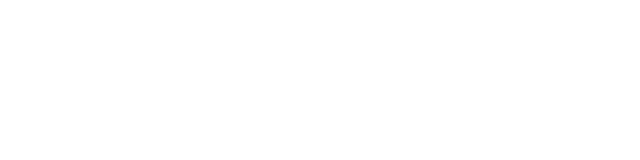
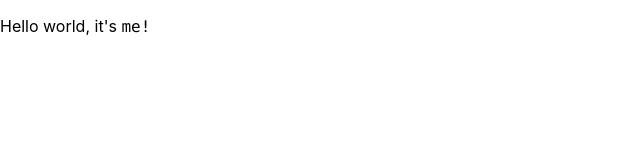
Before and after one commit to emilybowersox/react-movie-application, a React (Create React App) app: page / in a window 1280 px wide. Shown: the top 160 px of the page, without its empty margins (0-640 px from the left). Built offline with nearby package versions, Linux system fonts and the light colour scheme.

Commit message:
successfully displayed new file through index.js

```diff
--- a/src/helloWorld.js
+++ b/src/helloWorld.js
@@ -1,7 +1,7 @@
 import React from 'react';
 import './helloWorld.css';
 
-function helloWorld(){
+function HelloWorld(){
     return (
         <div className="body">
             <header>
@@ -13,5 +13,4 @@
     );
 }
 
-// ? what does this do?
-export default helloWorld;
+export default HelloWorld;
--- a/src/index.js
+++ b/src/index.js
@@ -2,13 +2,13 @@
 import ReactDOM from 'react-dom';
 import './index.css';
 import './helloWorld.css';
-import './helloWorld';
-import App from './App';
+import HelloWorld from './HelloWorld';
+// import App from './App';
 import * as serviceWorker from './serviceWorker';
 
 ReactDOM.render(
   <React.StrictMode>
-    <helloWorld />
+    <HelloWorld />
   </React.StrictMode>,
   document.getElementById('root')
 );
```
